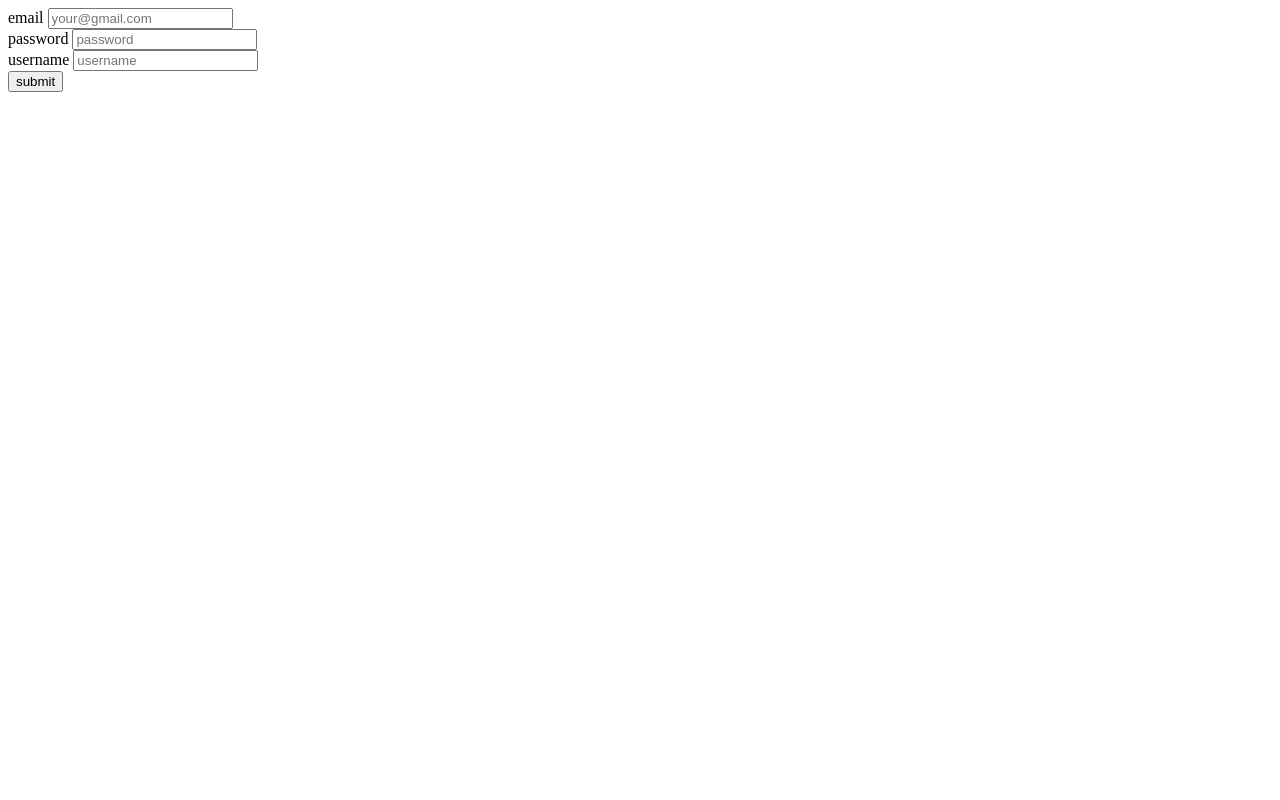
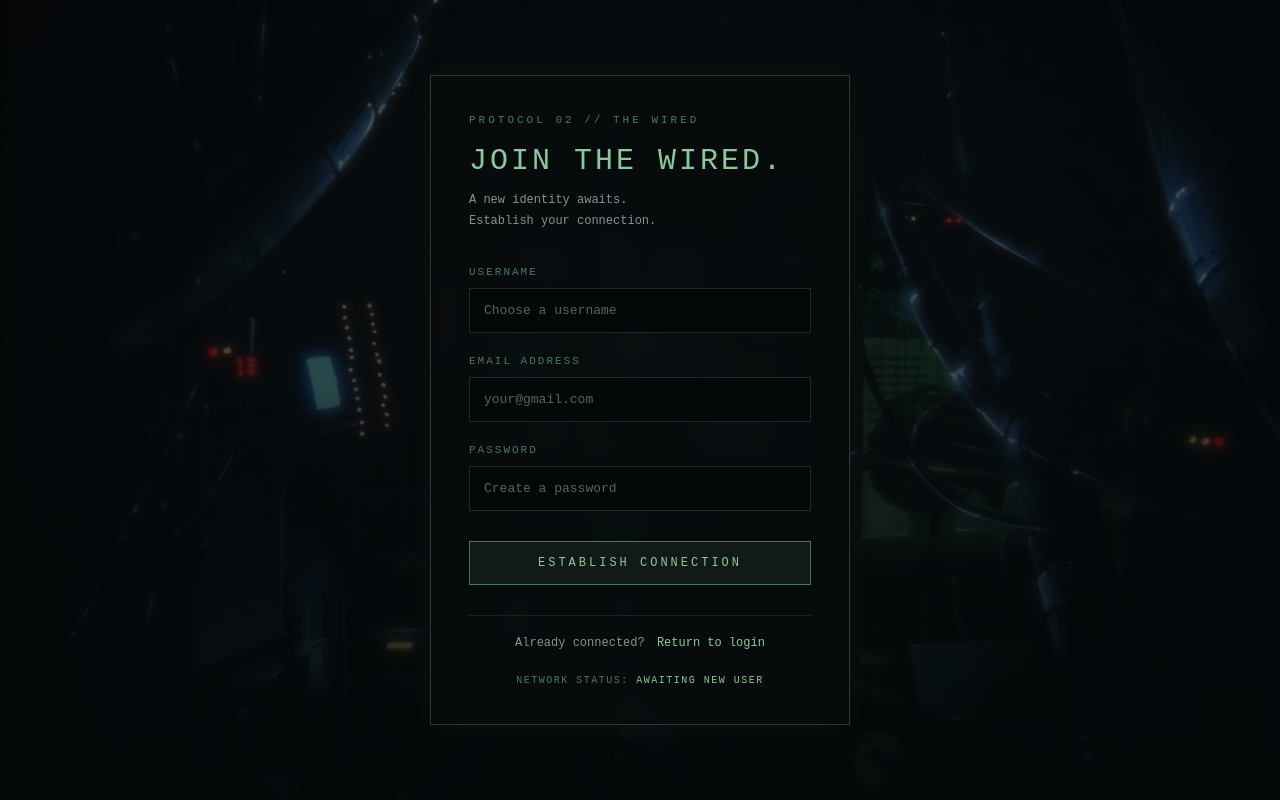
Before and after one commit to Atharken/Notes_Flask, a Flask app: page /register in a window 1280 px wide. Run offline with Flask 3, Linux system fonts and the light colour scheme.

Commit message:
Update register.html

```diff
--- a/templates/register.html
+++ b/templates/register.html
@@ -3,21 +3,78 @@
 <head>
     <meta charset="UTF-8">
     <meta name="viewport" content="width=device-width, initial-scale=1.0">
-    <title>Document</title>
+    <link rel="stylesheet" href="{{ url_for('static', filename='css/style.css') }}">
+    <title>Register | The Wired</title>
 </head>
+
 <body>
-    <form action = "register" method = 'POST'>
-        <label id = gmail>email</label>
-        <input name = "gmail" id = "gmail" type = "text" placeholder = "your@gmail.com" required>
-        <br>
-        <label id = pass>password</label>
-        <input name = "pass" id = "pass" type = "text" placeholder = password required>
-        <br>
-        <label id = username>username</label>
-        <input name = "username" id = "username" type = "text" placeholder = username required>
-        <br>
-        <button type = "submit">submit</button>
-    </form>
+
+<div class="auth-page">
+
+    <div class="auth-container">
+
+        <div class="auth-header">
+            <div class="auth-label">PROTOCOL 02 // THE WIRED</div>
+            <h1>JOIN THE WIRED.</h1>
+            <p>A new identity awaits.<br>Establish your connection.</p>
+        </div>
+
+        <form action="{{ url_for('register') }}" method="POST" class="auth-form">
+
+            <div class="auth-group">
+                <label for="username">USERNAME</label>
+                <input
+                    class="auth-input"
+                    name="username"
+                    id="username"
+                    type="text"
+                    placeholder="Choose a username"
+                    required
+                >
+            </div>
+
+            <div class="auth-group">
+                <label for="gmail">EMAIL ADDRESS</label>
+                <input
+                    class="auth-input"
+                    name="gmail"
+                    id="gmail"
+                    type="email"
+                    placeholder="your@gmail.com"
+                    required
+                >
+            </div>
+
+            <div class="auth-group">
+                <label for="pass">PASSWORD</label>
+                <input
+                    class="auth-input"
+                    name="pass"
+                    id="pass"
+                    type="password"
+                    placeholder="Create a password"
+                    required
+                >
+            </div>
+
+            <button class="auth-button" type="submit">
+                ESTABLISH CONNECTION
+            </button>
+
+        </form>
+
+        <div class="auth-footer">
+            Already connected?
+            <a href="{{ url_for('login') }}">Return to login</a>
+        </div>
+
+        <div class="auth-status">
+            NETWORK STATUS: <span>AWAITING NEW USER</span>
+        </div>
+
+    </div>
+
+</div>
 
 </body>
 </html>
```
